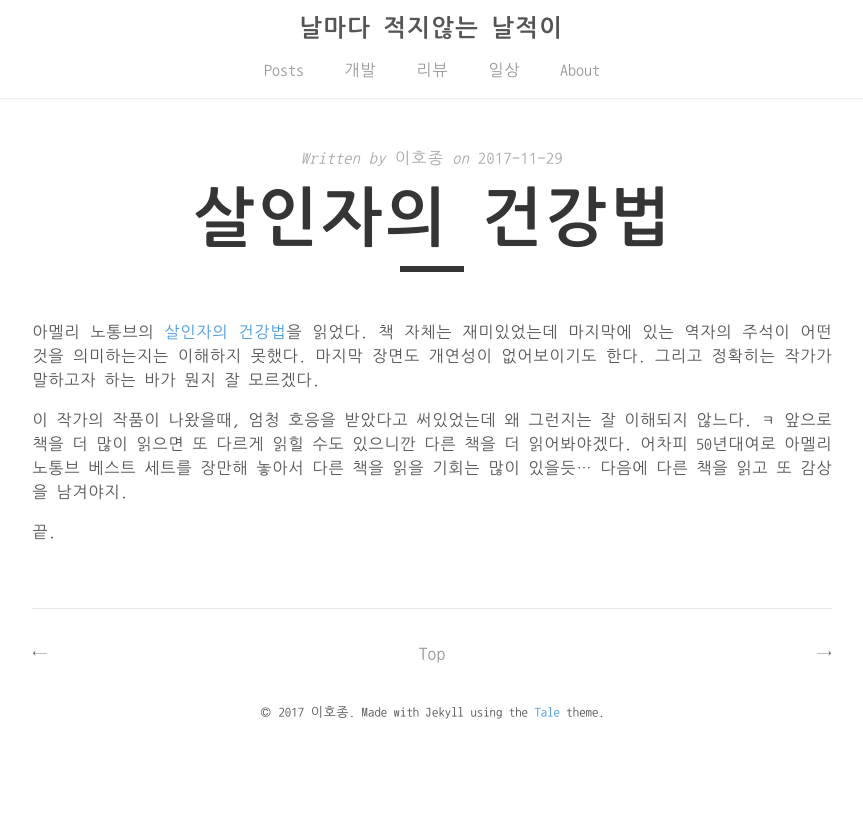
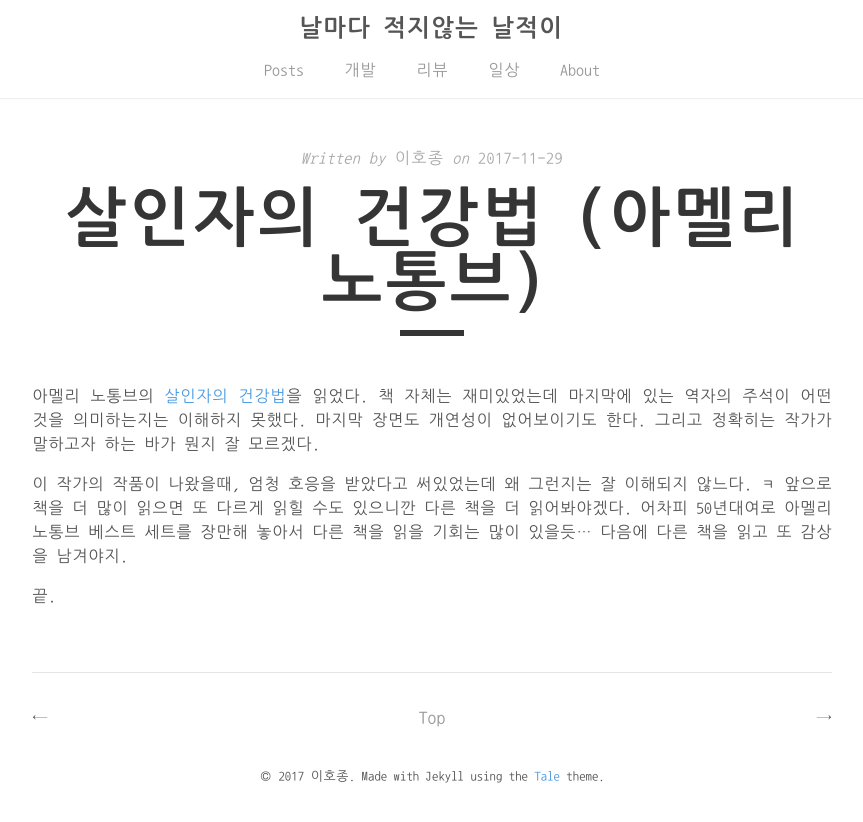
Before and after one commit to hojonglee/hojonglee.github.io, a Jekyll site: the page built from _posts/2017-11-29-Review1-살인자의건강법.md, in a window 1280 px wide. Shown: the top 822 px of the page, without its empty margins (208-1071 px from the left). Built offline with Jekyll 4.4.1, drawn with Linux system fonts in a browser that asks for light colours; comment, search, counter and statistics services are not loaded.

Commit message:
제목변경 - 작가이름 추가

```diff
--- a/_posts/2017-11-29-Review1-살인자의건강법.md
+++ b/_posts/2017-11-29-Review1-살인자의건강법.md
@@ -1,6 +1,6 @@
 ---
 layout: post
-title: 살인자의 건강법
+title: 살인자의 건강법 (아멜리 노통브)
 author: 이호종
 categories: [review]
 comments: true
```
Also changed, not shown: _posts/2017-12-06-Review2-살인자의기억법.md (+1 -1 lines).
